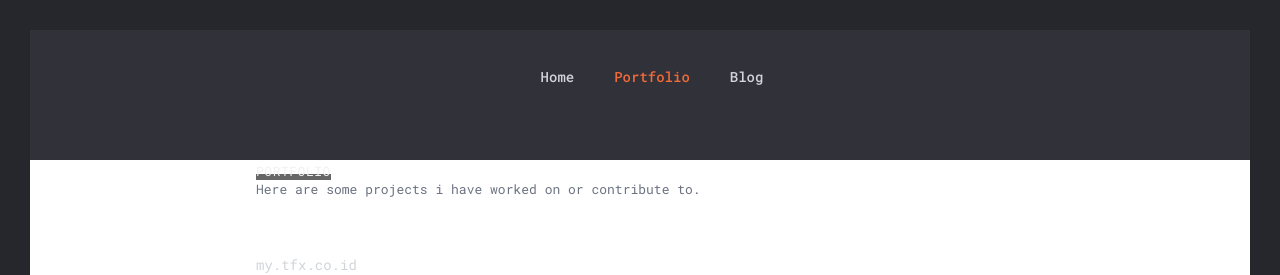
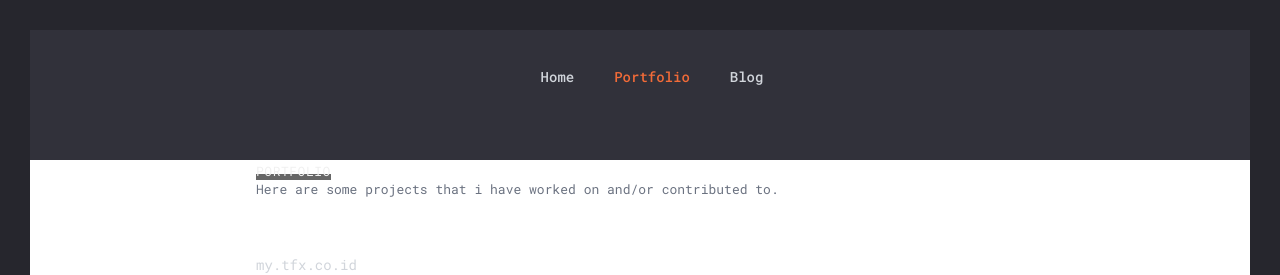
Before and after one commit to fasaya/personal-web-2023, a React (Create React App) app: page /portfolio in a window 1280 px wide. Shown: the top 275 px of the page. Built offline with nearby package versions, Linux system fonts and the light colour scheme.

Commit message:
Update Portfolio.js

```diff
--- a/src/Pages/Portfolio.js
+++ b/src/Pages/Portfolio.js
@@ -47,8 +47,8 @@ const Portfolio = () => (
 					<div className="title">
 						<div className="title_inner">Portfolio</div>
 						<p class="text-md text-gray-500 dark:text-gray-400">
-							Here are some projects i have worked on or
-							contribute to.
+							Here are some projects that i have worked on and/or
+							contributed to.
 						</p>
 					</div>
 				</div>
```
